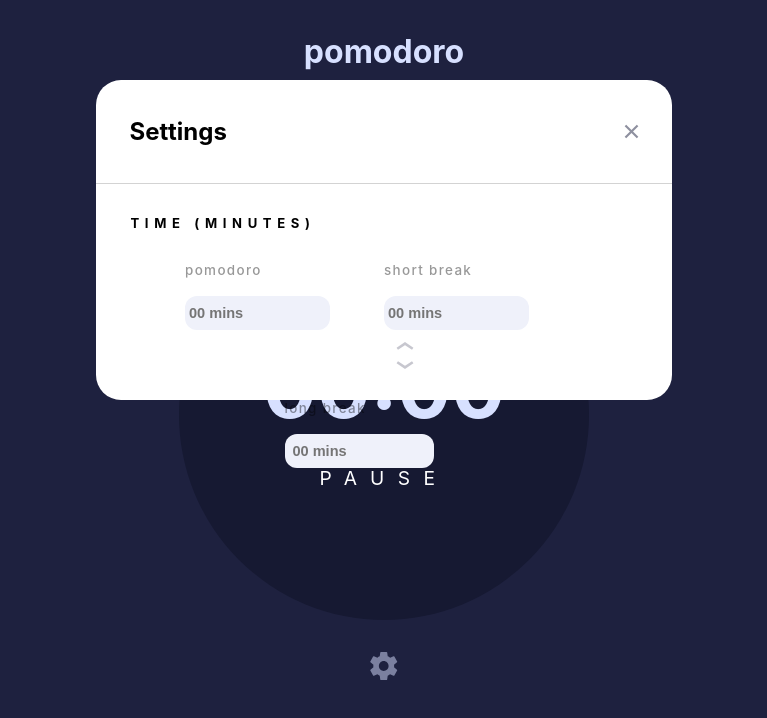
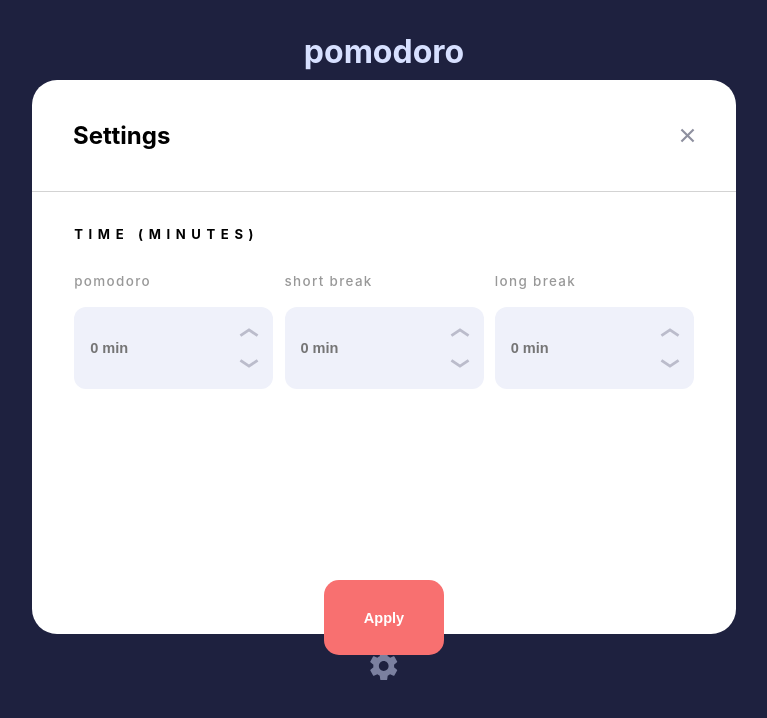
Before and after one commit to preetecool/pomodoro, a React (Vite) app: page / in a window 1280 px wide. Shown: the top 718 px of the page, without its empty margins (256-1023 px from the left). Built offline with nearby package versions, Linux system fonts and the light colour scheme.

Commit message:
commit main

```diff
--- a/src/Components/Settings.jsx
+++ b/src/Components/Settings.jsx
@@ -6,7 +6,7 @@ import closeIcon from "../../assets/icon-close.svg";
 import TimeSettings from './TimeSettings'
 
 const Settings = () => {
-	return <div>
+	return <>
 		<img className="settings-icon" src={settingIcon}></img>
 		<div className="modal">
 			<div className ="modal-header">
@@ -17,7 +17,7 @@ const Settings = () => {
 				<TimeSettings/>
 			</div>
 		</div>
-	</div>;
+	</>;
 };
 
 export default Settings;
--- a/src/Components/TimeSettings.jsx
+++ b/src/Components/TimeSettings.jsx
@@ -1,43 +1,66 @@
-import React from 'react'
+import React, { useContext, useState } from 'react'
+import { pomodoroContext } from '../hooks/Context'
+
 import upArrow from "../../assets/icon-arrow-up.svg"
 import downArrow from "../../assets/icon-arrow-down.svg"
 
 
+
 const TimeSettings = () => {
-    return (
-        <div>
-            <form>
+
+	const {time, setTime} = useContext(pomodoroContext)
+
+
+	const settings = ["pomodoro", "short break", "long break"]
+
+	const blockInvalidChars = (e) => {
+
+		const invalid = ["e", "E", "!", "@", "#", "$", "%", "^", "&","*","(",")", "-", "_", "=", "+"]
+		if(invalid.includes(e.key)) e.preventDefault();
+	}
+
+	const handleUpClick = (index) => {
+		setTime(time[index] = +5)
+		console.log(time[index]);
+	}
+
+		return (
+			<>
 				<h3>TIME (MINUTES)</h3>
-				<div className="time-settings">
+				<form className="time-settings">
+						{settings.map((timeSetting, index)=> {
+						return (
+						<div  key={index} className="input-container">
+							<div className="input-main-wrapper">
+								<h4 className = "input-title">{timeSetting}</h4>
 
-					<div className="input-wrapper">
+								<div className="input-arrow-wrap" >
 
-						<h4 className ="input-title">pomodoro</h4>
-						<input type="number" name="pomodoro" placeholder="00 mins"></input>
+									<input className ="time-input"
+									type="number"
+									name={timeSetting}
+									placeholder="0 min"
+									onKeyDown={blockInvalidChars}
+									value={time[index]}
 
-					</div>
+									/>
 
-					<div className="input-wrapper">
-						<h4 className ="input-title">short break</h4>
-
-						<input type="number" name="pomodoro" placeholder="00 mins"></input>
-
-						<div className="arrow-wrapper">
-							<img className="arrow"src={upArrow}/>
-							<img  className="arrow"src={downArrow}/>
+									<div className="arrow-wrapper">
+									<img className="arrow "src={upArrow} onClick={()=> handleUpClick()}/>
+									<img  className="arrow"src={downArrow}/>
+								</div>
+								</div>
+							</div>
 						</div>
 
-					</div>
-
-					<div className="input-wrapper">
-						<h4 className ="input-title">long break</h4>
-						<input className ="time-input"type="number" name="long-break" placeholder="00 mins"></input>
-					</div>
-
-				</div>
-				</form>
-        </div>
-    )
-}
+						)
+						})}
+						<div className="button-wrapper">
+						<button className="time-submit-button">Apply</button>
+						</div>
+					</form>
+			</>
+		)
+	}
 
 export default TimeSettings
--- a/src/Components/TopBar.jsx
+++ b/src/Components/TopBar.jsx
@@ -48,7 +48,6 @@ const handleActive = (index) => {
 				key={index}
 				onClick={() => handleActive(index)}
 				className={item.active ? "menu-active" : "menu-item"}
-				activeStyle={{backgroundColor: '#f87070'}}
 				>{item.item}</span>)
 		})}
 
--- a/src/Css/settings.css
+++ b/src/Css/settings.css
@@ -10,8 +10,7 @@
 }
 
 .modal {
-	width: 45%;
-	height: 40%;
+  width: 55%;
   position: absolute;
 
   left: 0;
@@ -53,45 +52,98 @@
 }
 
 .settings {
+  height: 50vh;
   padding: 3%;
+  display: flex;
+  flex-wrap: wrap;
   margin: 0 3% 0 3%;
+
   font-size: 0.7em;
   letter-spacing: 0.5em;
-	display: flex;
-	flex-wrap: wrap;
 }
-
-.input-wrapper {
-	display: flex;
-	flex-direction: column;
-}
-
 .time-settings {
   display: flex;
   flex-wrap: wrap;
-	justify-content: center;
+  justify-content: space-between;
+  width: 100%;
+  height: 100%;
+}
+
+.input-container {
+  display: flex;
+  justify-content: space-between;
+}
+
+.input-main-wrapper {
+  display: flex;
+  width: 100%;
+  flex-direction: column;
 }
 
 .input-title {
   color: #000;
+  width: auto;
   letter-spacing: 0.1em;
   font-size: 1.2em;
   font-weight: 500;
   opacity: 0.4;
 }
 
+.input-arrow-wrap {
+  position: relative;
+  display: flex;
+  justify-content: space-between;
+}
+
 .time-input {
-	padding-left: 4%;
+  padding-left: 8%;
+  height: 10vh;
+  width: 100%;
 }
 
 .arrow-wrapper {
   display: flex;
   flex-direction: column;
-	padding: 3%;
+  height: 100%;
+  justify-content: space-evenly;
+  margin-right: 8%;
+  position: absolute;
+  right: 0;
 }
 
 .arrow {
-	padding: 3%;
-	width: 18px;
+  display: block;
+  padding: 10%;
+  margin: 3% 0 3% 0;
+  width: 20px;
   cursor: pointer;
 }
+
+.button-wrapper {
+  display: flex;
+  width: 100%;
+  justify-content: center;
+  margin: auto -5% 0 0;
+}
+
+.time-submit-button {
+  width: 120px;
+  height: 75px;
+  border-radius: 15px;
+
+  color: #fff;
+  font-size: 1.3em;
+  font-weight: bold;
+
+  cursor: pointer;
+  border-style: none;
+  background-color: #f87070;
+
+  transition: all 1s;
+  transform-origin: 50% 50%;
+}
+
+.time-submit-button:hover {
+  background-color: #fc5858;
+  transform: scale(1.05);
+}
--- a/src/hooks/Context.jsx
+++ b/src/hooks/Context.jsx
@@ -7,12 +7,12 @@ const Context = ({children}) => {
     const [nav, setNav] = useState();
 
 
-    const [time, setTime] = useState({
-        workTime: null,
-        shortBreak: null,
-        longBreak: null
+    let [time, setTime] = useState(
 
-    });
+        { workTime: 0 },
+        { shortBreak : 0 },
+        { longBreak: 0 },
+    );
 
 
     return (
```
Lines whose indentation alone changed are shown as unchanged.
